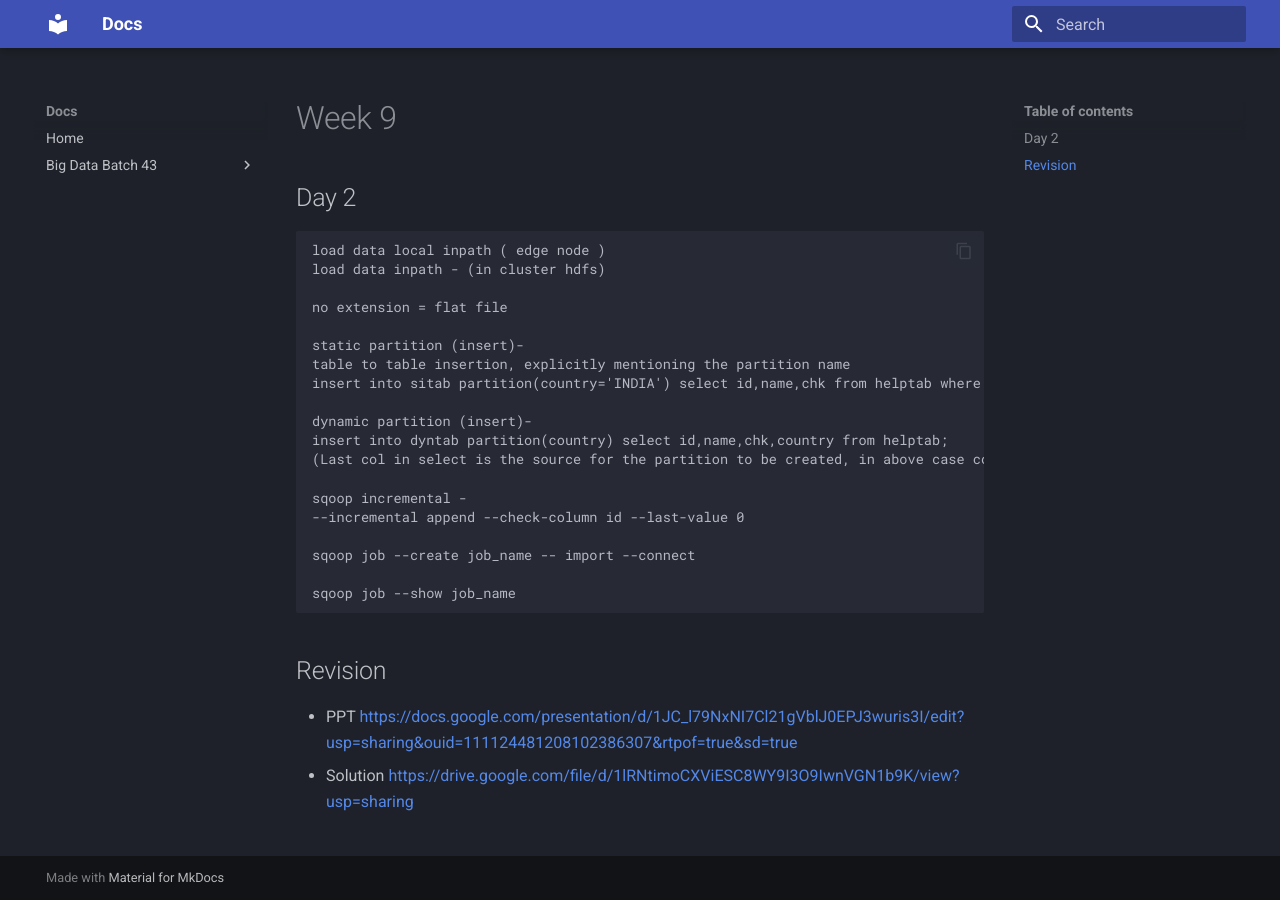
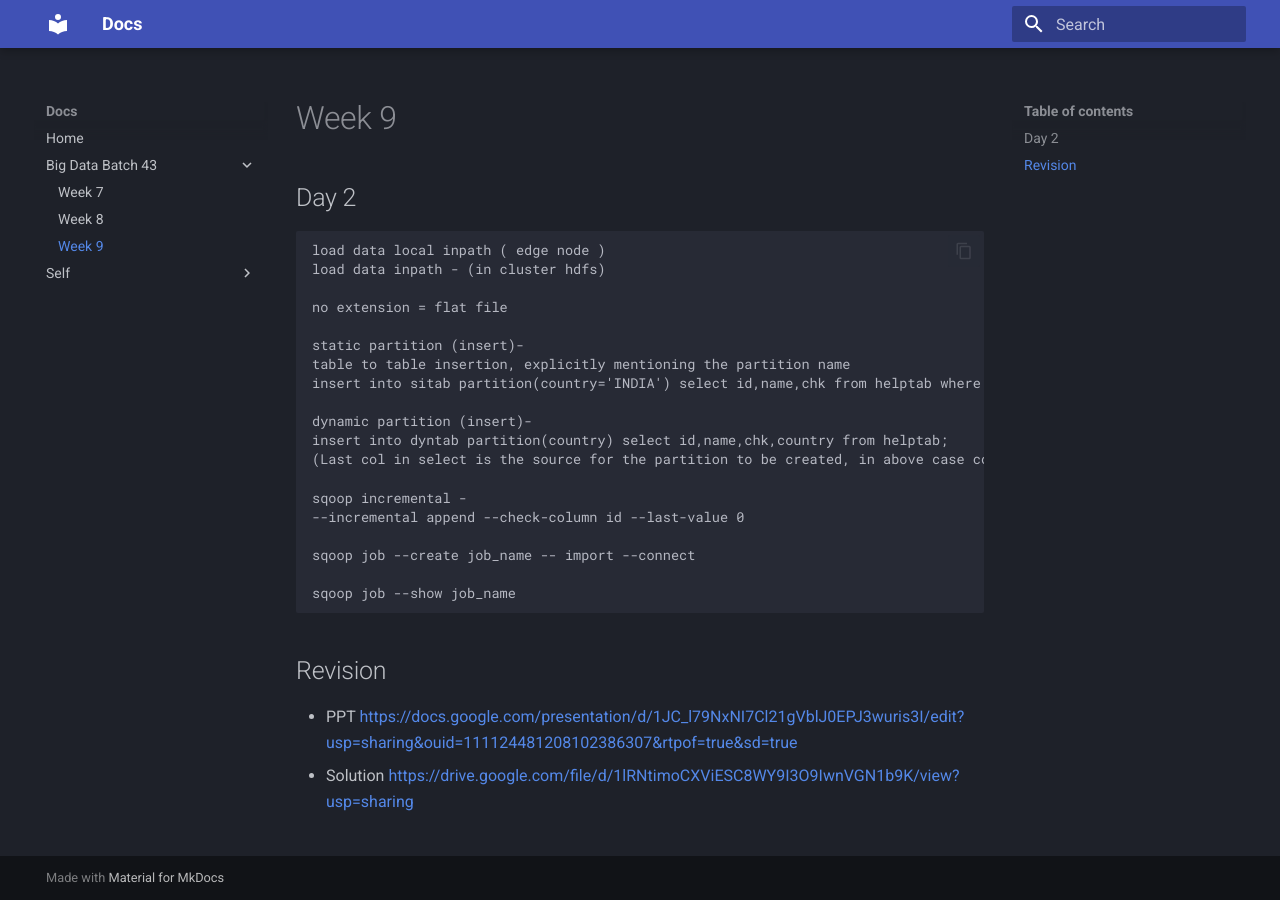
Before and after one commit to leodude77/docs, an MkDocs documentation site: the page built from docs/big_data/week_9/index.md, in a window 1280 px wide. Built offline with MkDocs 1.6.1 and Material for MkDocs 9.7.7, drawn with Linux system fonts in a browser that asks for light colours.

Commit message:
config route

```diff
--- a/mkdocs.yml
+++ b/mkdocs.yml
@@ -4,6 +4,9 @@ nav:
   - Big Data Batch 43:
     - Week 7: 'big_data/week_7/index.md'
     - Week 8: 'big_data/week_8/index.md'
+    - Week 9: 'big_data/week_9/index.md'
+  - Self:
+    - Ruby: 'self/ruby.md'
 
 markdown_extensions:
   - pymdownx.highlight:
```
